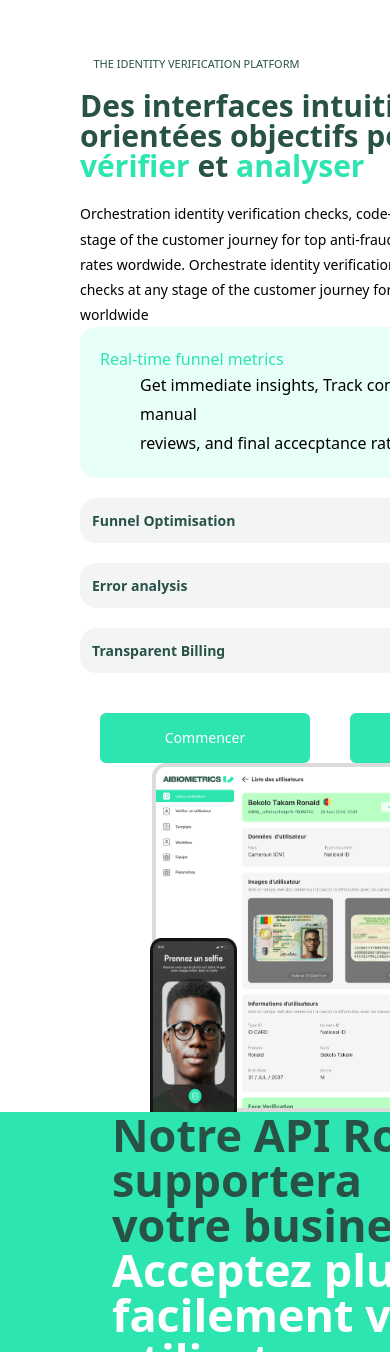
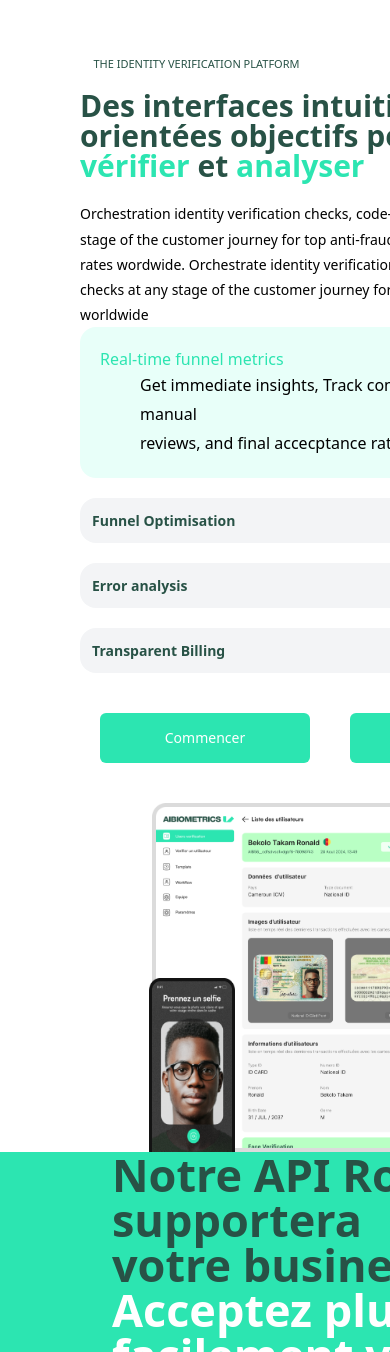
Before and after one commit to chrisvaldes/sekure-site, a React (Create React App) app: page / in a window 390 px wide. Shown: the part 10448-11800 px from the top of the page. Built offline with nearby package versions, Linux system fonts and the light colour scheme.

Commit message:
version1.6

```diff
--- a/src/Pages/Accueil/Accueil.jsx
+++ b/src/Pages/Accueil/Accueil.jsx
@@ -766,7 +766,7 @@
 
         {/* style={{ backgroundImage: `url(${phones})`, backgroundPosition: "bottom right", backgroundRepeat: "no-repeat" }} */}
         <section class="bg-white phone-section pt-10 pl-20 " >
-          <div className='flex flex-wrap items-center justify-around gap-x-10'>
+          <div className='flex flex-wrap items-center justify-center gap-x-10 gap-y-10'>
             <div class=" text-left" >
               <div class=" flex">
                 <button class="text-nowrap h-button-first w-button-first rounded-md bg-white text-cyan-deep py-3 px-5 text-sub-content font-weight-nav font-family-nav my-2 flex items-center justify-center">THE IDENTITY VERIFICATION PLATFORM</button>
--- a/src/index.css
+++ b/src/index.css
@@ -672,6 +672,6 @@
   .userPhone{
     width: 18%;
     height: 55%;
-    left: 4.4rem;
+    left: 4.3rem;
   }
 }
```
